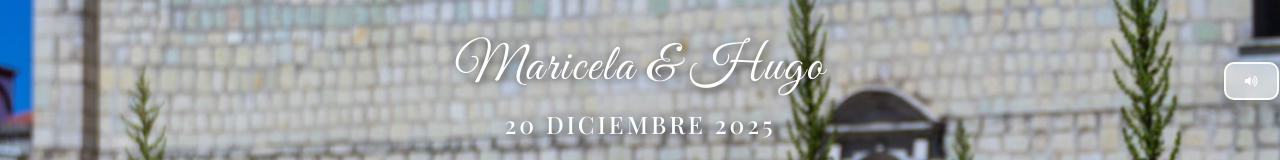
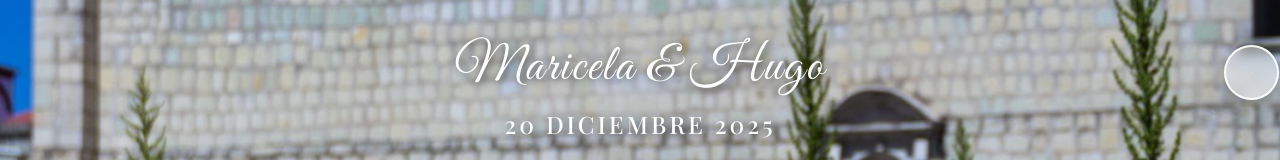
Before and after one commit to JosueUB51/myinvitacion, a React (Vite) app: page /invitacion/1 in a window 1280 px wide. Shown: the top 160 px of the page. Built offline with nearby package versions, Linux system fonts and the light colour scheme; no server answers.

Commit message:
fix: corregido sonido

```diff
--- a/src/Home.css
+++ b/src/Home.css
@@ -1589,15 +1589,13 @@ top: calc(3vh);   /* 🔥 usa el alto real del viewport */
   bottom: 700px;
   right: 1px;
   z-index: 99999;
-
   background: rgba(255, 255, 255, 0.45);
   backdrop-filter: blur(6px);
 
-  /* 🔥 Forma rectangular elegante */
-  width: 55px;     /* ancho */
-  height: 38px;    /* alto */
-
-  border-radius: 10px;  /* ya NO es círculo */
+  width: 55px;
+  height: 55px;
+
+  border-radius: 50%; /* 🔥 REDONDO PERFECTO */
 
   border: 2px solid rgba(255, 255, 255, 0.9);
 
@@ -1608,12 +1606,12 @@ top: calc(3vh);   /* 🔥 usa el alto real del viewport */
   cursor: pointer;
   transition: 0.3s ease;
 
-  /* 💥 Ícono más grande y más visible */
-  font-size: 1rem;
+  font-size: 1.3rem;
   color: #ffffff;
 
   box-shadow: 0 4px 10px rgba(0,0,0,0.25);
 }
+
 
 
 /* ===========================
```
